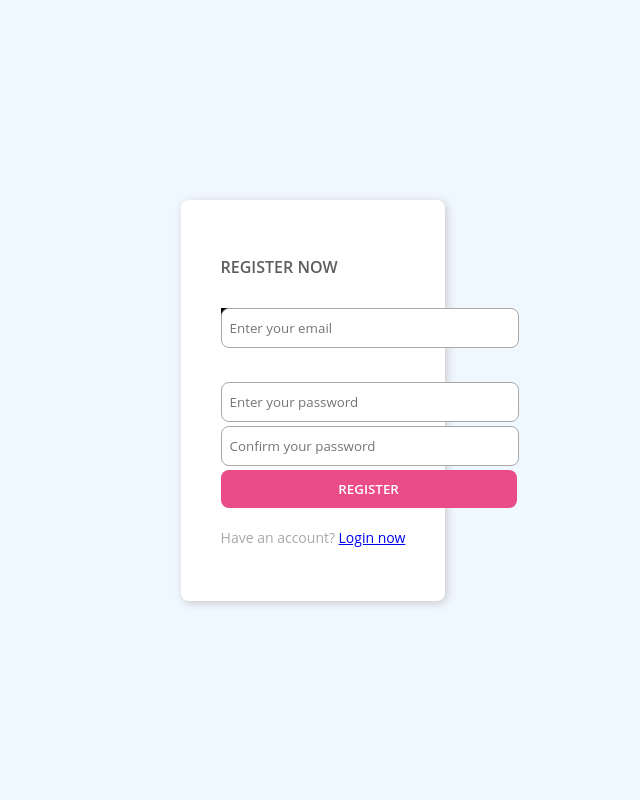
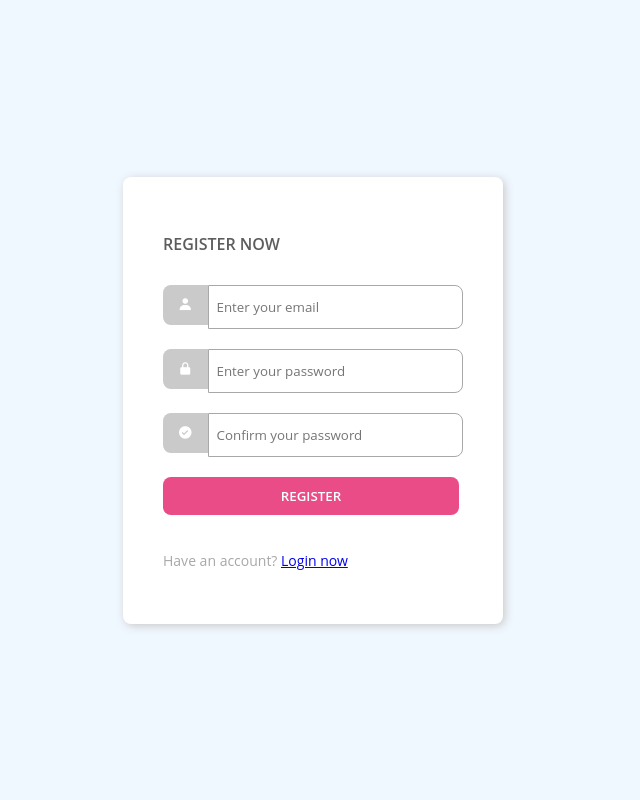
Before and after one commit to ddniel/CSRF_Project, a PHP site: page /register_form.php in a window 1280 px wide. Shown: the whole page, without its empty margins (327-967 px from the left). Run offline with PHP 8.4, Linux system fonts and the light colour scheme.

Commit message:
Ya quedo el diseno del register

```diff
--- a/register_form.php
+++ b/register_form.php
@@ -41,7 +41,8 @@
     <meta charset="UTF-8">
     <meta name="viewport" content="width=device-width, initial-scale=1.0">
     <title>Document</title>
-    <link rel="stylesheet" type="text/css" href="styles.css"/>
+    <link rel="stylesheet" type="text/css" href="./styles.css"/>
+    <link href='https://unpkg.com/boxicons@2.1.4/css/boxicons.min.css' rel='stylesheet'>
 </head>
 <body>
 
@@ -58,15 +59,20 @@
                 }
                 ?>
 
-                <input class="input" type="email" name="username" placeholder="Enter your email" require><div class='sq'>hhhh</div></input><br><br>
-                <input class="input" type="password" name="password" placeholder="Enter your password" require><br><br>
-                <input class="input" type="password" name="cpassword" placeholder="Confirm your password" require><br><br>
+                <div class="input-container">
+                    <div class='sq'><i class='bx bxs-user'></i></div><input class="input-field" type="email" name="username" placeholder="Enter your email" require><br><br>
+                </div>
+                <div class='input-container'>
+                    <div class='sq'><i class='bx bxs-lock-alt'></i></div><input class="input-field" type="password" name="password" placeholder="Enter your password" require><br><br>
+                </div>
+                <div class='input-container'>
+                    <div class='sq'><i class='bx bxs-check-circle'></i></div><input class="input-field" type="password" name="cpassword" placeholder="Confirm your password" require><br><br>
+                </div>
                 <input class="btn" type="submit" value="Register" name="submit"><br><br>
                 <p class="small-txt">Have an account? <a href="login_form.php">Login now</a> </p>
             </form>
         </div>
     </main>
 
-
 </body>
 </html>
--- a/styles.css
+++ b/styles.css
@@ -9,8 +9,6 @@ body{
 
 input{
     font-family: "Open Sans", sans-serif;
-    width: 280px;
-    position: absolute;
 }
 
 main{
@@ -26,6 +24,7 @@ main{
 .card{
     background-color: white;
     border-radius: 8px;
+    width: 300px;
     padding: 40px;
     box-shadow: 2px 2px 10px rgb(201, 201, 201);
 }
@@ -38,9 +37,15 @@ h3{
     margin-bottom: 30px;
 }
 
-.input{
+.input-container{
+    margin-bottom: 20px;
+    display: flex;
+}
+
+.input-field{
     padding: 10px 8px;
-    border-radius: 8px;
+    border-radius:0 8px 8px 0;
+    width: 80%;
     border: solid 1px rgb(168, 168, 168) ;
 }
 
@@ -70,6 +75,16 @@ h3{
 .sq{
     width: 50px;
     height: 30px;
-    background-color: black;
+    background-color: rgb(202, 202, 202);
     color: white;
+    width: 15%;
+    height: 40px;
+    border-radius: 8px 0 0 8px;
+    display: flex;
+    align-items: center;
+    justify-content: center;
 }
+
+.sq i{
+    font-size: 15px;
+}
```
